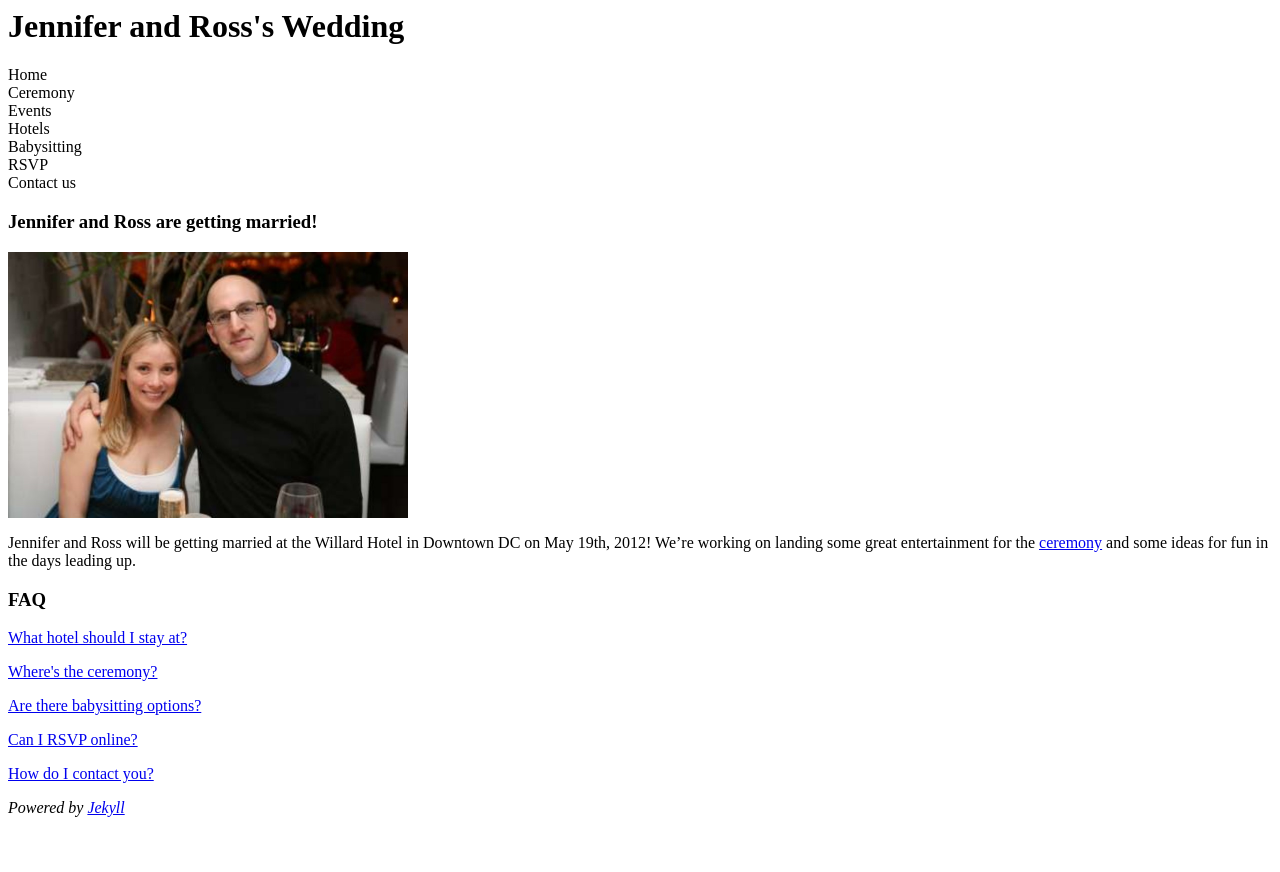
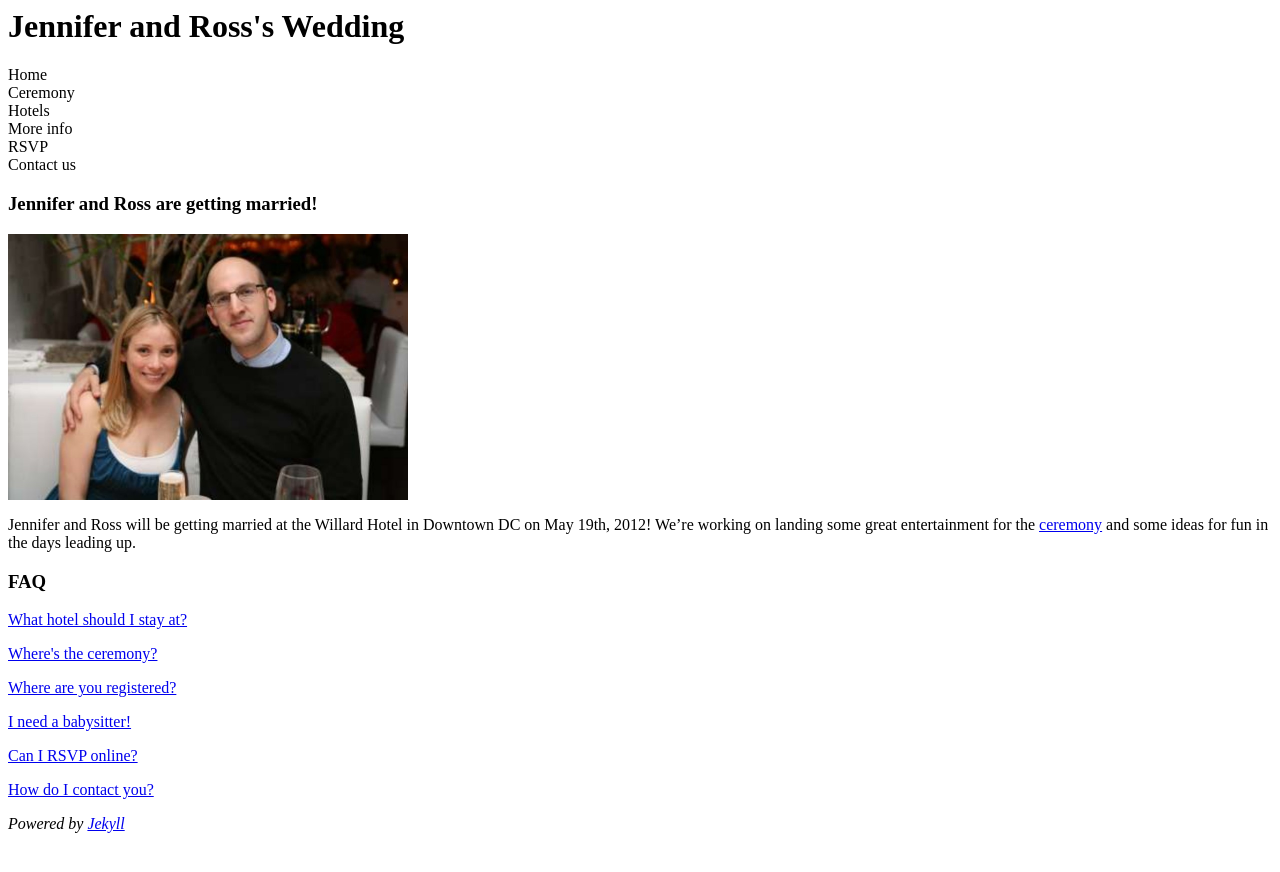
Before and after one commit to velvetkitten/velvetkitten.github.com, a Jekyll site: the page built from index.html, in a window 1280 px wide. Shown: the top 872 px of the page. Built offline with Jekyll 4.4.1, drawn with Linux system fonts in a browser that asks for light colours.

Commit message:
registry info; update css and some links

```diff
--- a/_includes/links.html
+++ b/_includes/links.html
@@ -1,8 +1,8 @@
 <li><a class="home" href="{{ HOME_PATH }}">Home</a></li>
-<li><a href='/Ceremony.html'>Ceremony</a></li>
-<li><a href='/events.html'>Events</a></li>
+<li><a href='/ceremony.html'>Ceremony</a></li>
 <li><a href='/hotelblocks.html'>Hotels</a></li>
-<li><a href='/Babysitting.html'>Babysitting</a></li>
+<li><a href='/moreinfo.html'>More info</a></li>
 <li><a href='/guestbook.html'>RSVP</a></li>
+<!-- <li><a href='/events.html'>Events</a></li> -->
 <!-- <li><a href='/about.html'>About us</a></li> -->
 <li><a href='/contact_us.html'>Contact us</a></li>
--- a/index.html
+++ b/index.html
@@ -4,9 +4,10 @@ title: Home
 description: Jennifer Saltzstein &amp; Ross Kaffenberger are getting married!
 ---
 <div id="page">
+  <div style="margin-bottom:1em">
     <h3 class="title">Jennifer and Ross are getting married!</h3>
-  <image src='/images/barb engagement.jpeg'/ width=400px>
-
+    <image src='/images/barb engagement.jpeg' width="400px">
+  </div>
   <div>
     {% for post in site.posts %}
       <div>
@@ -16,11 +17,11 @@ description: Jennifer Saltzstein &amp; Ross Kaffenberger are getting married!
 
     <h3 style='margin:1em 0'>FAQ</h3>
     <p><a href='/hotelblocks.html'>What hotel should I stay at?</a></p>
-  <p><a href='/Ceremony.html'>Where's the ceremony?</a></p>
-  <p><a href='/Babysitting.html'>Are there babysitting options?</a></p>
-  <p><a href='/Guestbook.html'>Can I RSVP online?</a></p>
+    <p><a href='/ceremony.html'>Where's the ceremony?</a></p>
+    <p><a href='/moreinfo.html#registry'>Where are you registered?</a></p>
+    <p><a href='/contact_us.html'>I need a babysitter!</a></p>
+    <p><a href='/guestbook.html'>Can I RSVP online?</a></p>
     <p><a href='/contact_us.html'>How do I contact you?</a></p>
-
   </div>
 
 </div>
```
Also changed, not shown: Babysitting.html (deleted, +0 -8 lines), _posts/2011-12-28-save-the-date.md (+1 -1 lines), moreinfo.html (added, +16 -0 lines). Lines whose indentation alone changed are shown as unchanged.
